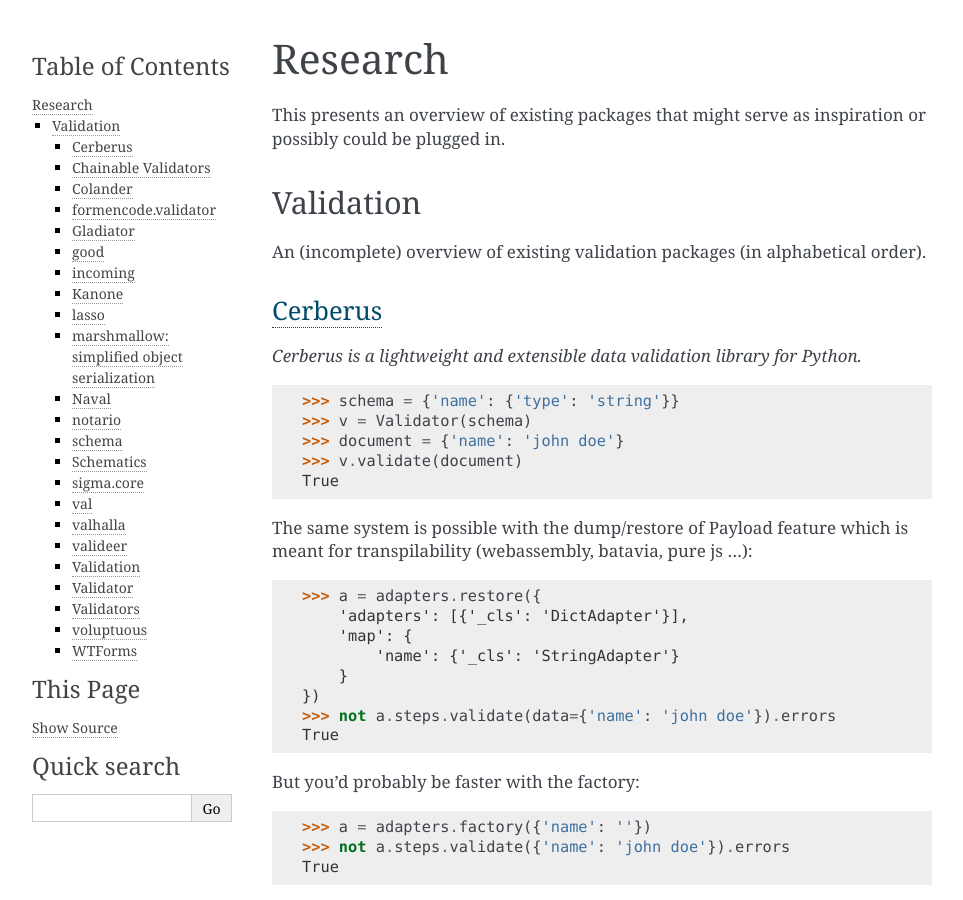
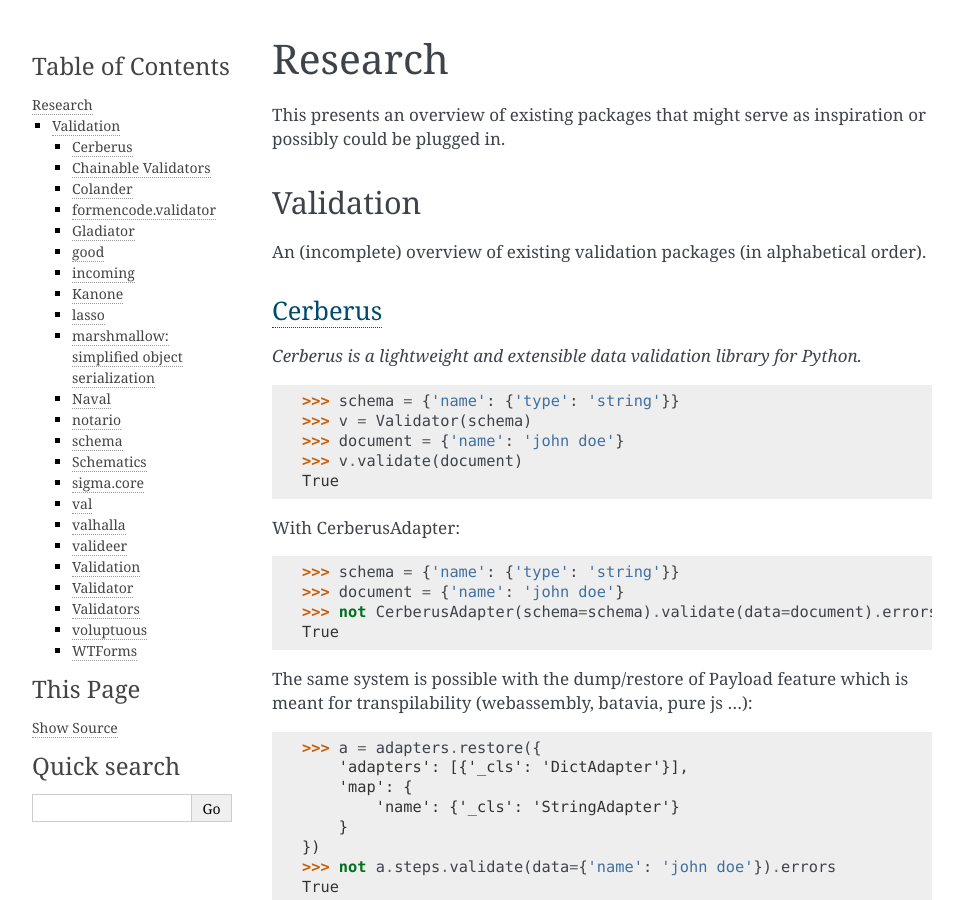
Before and after one commit to mjtamlyn/django-adapters, a Sphinx documentation site: the page built from docs/source/research.rst, in a window 1280 px wide and 900 px high. Shown: the whole window, without its empty margins (148-1111 px from the left). Built offline with Sphinx 7.4.7, drawn with Linux system fonts in a browser that asks for light colours.

Commit message:
CerberusAdapter example

```diff
--- a/docs/source/research.rst
+++ b/docs/source/research.rst
@@ -19,6 +19,15 @@
     >>> v = Validator(schema)
     >>> document = {'name': 'john doe'}
     >>> v.validate(document)
+    True
+
+With CerberusAdapter:
+
+.. code-block:: python
+
+    >>> schema = {'name': {'type': 'string'}}
+    >>> document = {'name': 'john doe'}
+    >>> not CerberusAdapter(schema=schema).validate(data=document).errors
     True
 
 The same system is possible with the dump/restore of Payload feature which is
```
